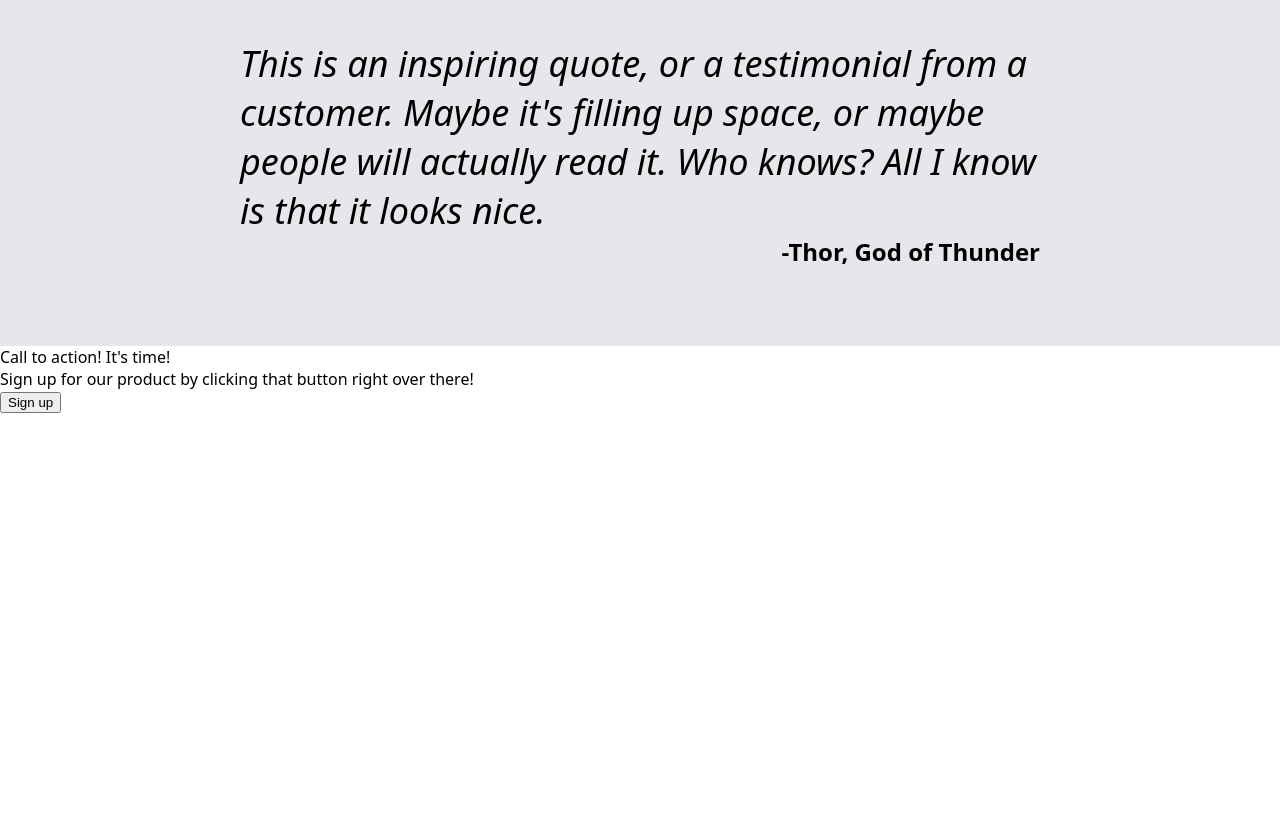
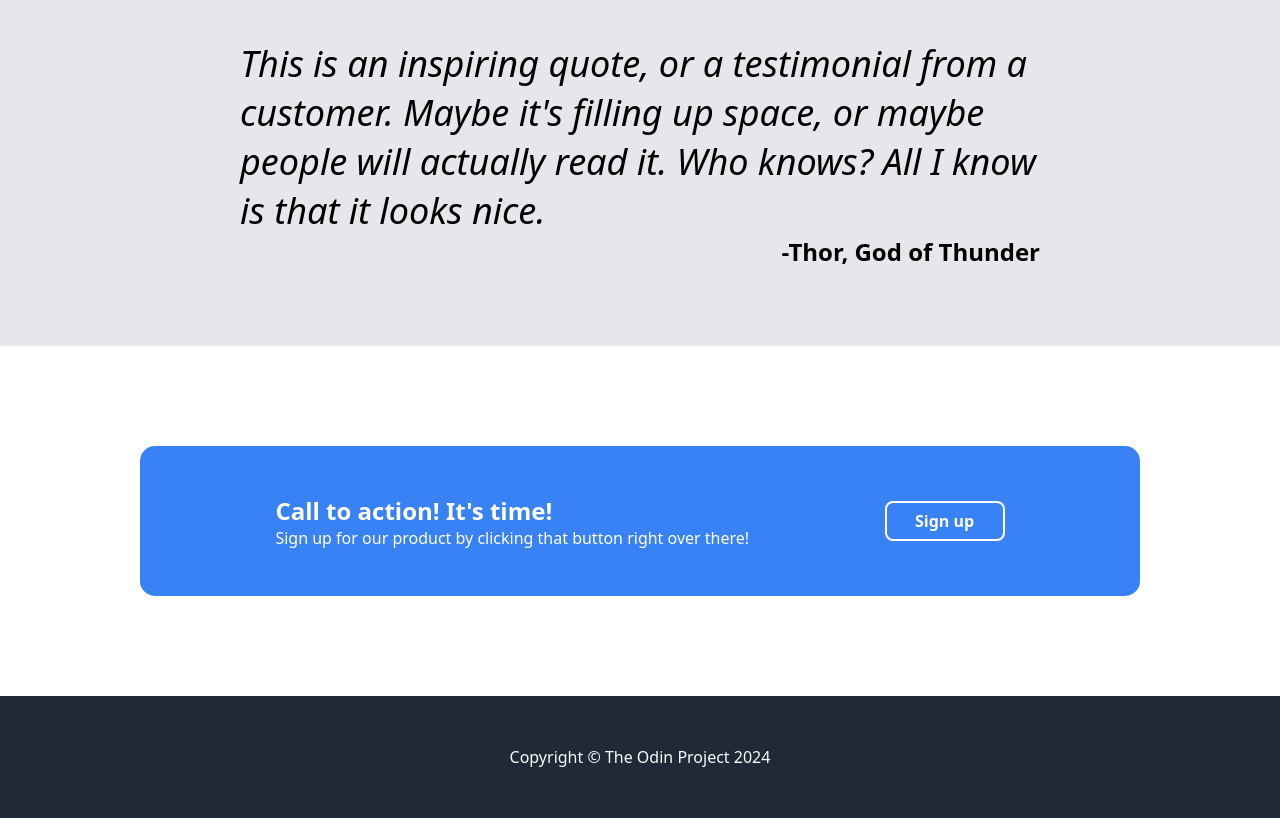
Before and after one commit to clut19/landing-page, a plain HTML site: page index.html in a window 1280 px wide. Shown: the part 1147-1965 px from the top of the page. Before the commit the page ends 1560 px from the top, so only its background shows below. Drawn offline with Linux system fonts and the light colour scheme.

Commit message:
Add footer and finish landing page

```diff
--- a/index.html
+++ b/index.html
@@ -61,13 +61,17 @@
 
     </div>
 
-    <div class="callAction">
+    <div style="display: flex; justify-content: center; padding: 100px;">
         <div class="blueZone">
-            <div>Call to action! It's time!</div>
-            <div>Sign up for our product by clicking that button right over there!</div>
-            <button>Sign up</button>
+            <div style="display: flex; flex-direction: column;"><div style="font-weight: 700; font-size: 24px;">Call to action! It's time!</div>
+            <div style="font-weight: 200;">Sign up for our product by clicking that button right over there!</div></div>
+            <button class="button2">Sign up</button>
         </div>
 
+    </div>
+
+    <div class="footer">
+        <div>Copyright © The Odin Project 2024</div>
     </div>
 
 
--- a/style.css
+++ b/style.css
@@ -86,12 +86,45 @@ a{
     gap: 50px;
 }
 
+
+.illustrations img{
+    border: 5px solid #3882f6;
+    border-radius: 10%;
+}
+
 .illustrations{
     display: flex;
     justify-content: space-evenly;
 }
 
-.illustrations img{
-    border: 5px solid #3882f6;
-    border-radius: 10%;
+.blueZone{
+    display: flex;
+    background-color: #3882f6;
+    height: 150px;
+    width: 1000px;
+    justify-content: space-evenly;
+    align-items: center;
+    border-radius: 15px;
+    color: white;
+
 }
+
+.button2{
+    background-color: #3882f6;
+    font-family: system-ui, -apple-system, BlinkMacSystemFont, 'Segoe UI', Roboto, Oxygen, Ubuntu, Cantarell, 'Open Sans', 'Helvetica Neue', sans-serif;
+    font-weight: 750;
+    font-size: 16px;
+    height: 40px;
+    color: white;
+    width: 120px;
+    border: solid 2px white;
+    border-radius: 8px;
+}
+
+.footer{
+    background-color: #1F2937;
+    text-align: center;
+    color: #F9FAF8;
+    padding: 50px;
+    font-size: 16px;
+}
```
